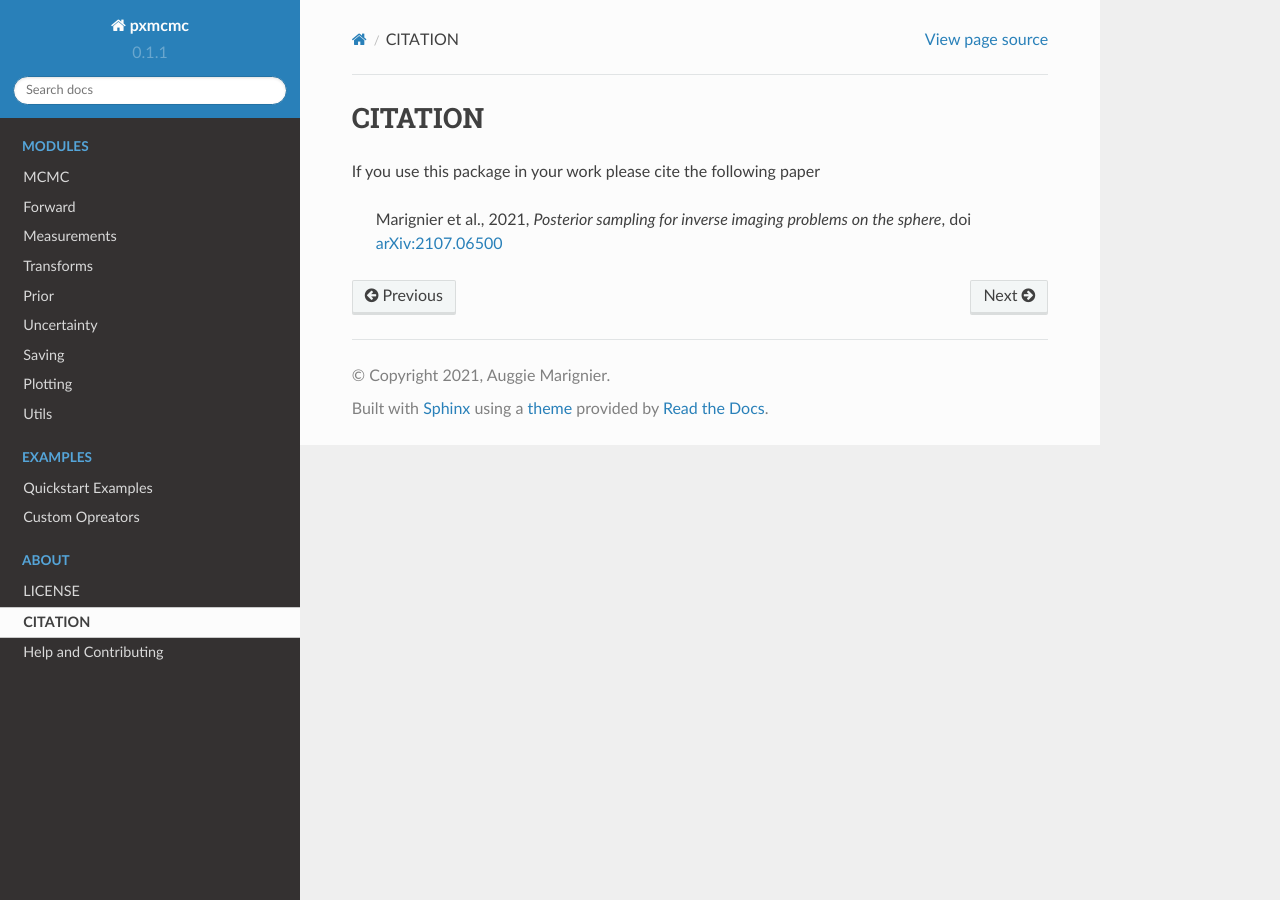
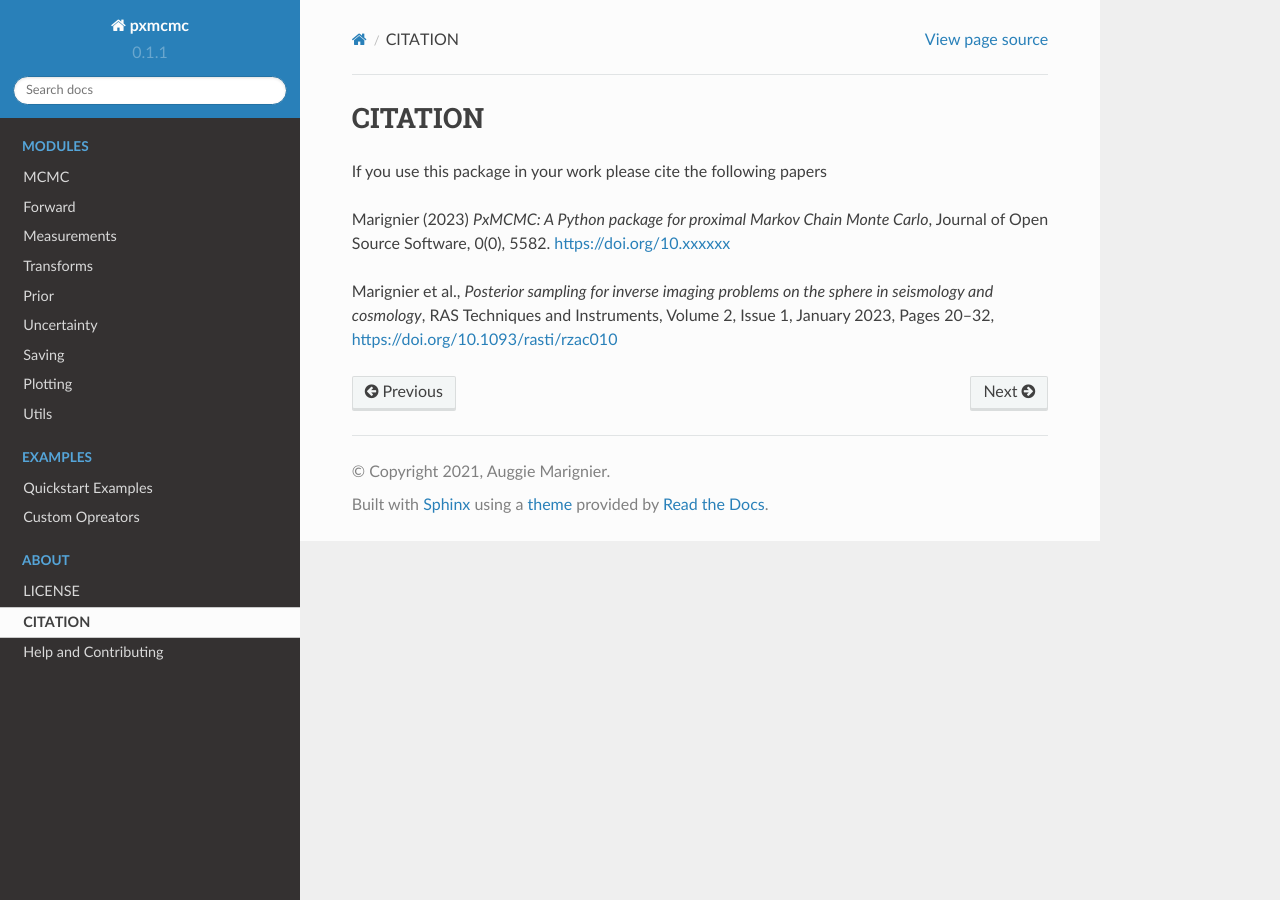
Before and after one commit to auggiemarignier/pxmcmc, a Sphinx documentation site: the page built from docs/aboutrst/CITATION.rst, in a window 1280 px wide. Built offline with Sphinx 7.4.7 and the Read the Docs theme 2.0.0, drawn with Linux system fonts in a browser that asks for light colours.

Commit message:
update citation page

```diff
--- a/docs/aboutrst/CITATION.rst
+++ b/docs/aboutrst/CITATION.rst
@@ -1,6 +1,8 @@
 CITATION
 ========
 
-If you use this package in your work please cite the following paper
+If you use this package in your work please cite the following papers
 
-    Marignier et al., 2021, *Posterior sampling for inverse imaging problems on the sphere*, doi `arXiv:2107.06500 <https://arxiv.org/abs/2107.06500>`_
+Marignier (2023) *PxMCMC: A Python package for proximal Markov Chain Monte Carlo*, Journal of Open Source Software, 0(0), 5582. https://doi.org/10.xxxxxx
+
+Marignier et al., *Posterior sampling for inverse imaging problems on the sphere in seismology and cosmology*, RAS Techniques and Instruments, Volume 2, Issue 1, January 2023, Pages 20–32, https://doi.org/10.1093/rasti/rzac010
```
